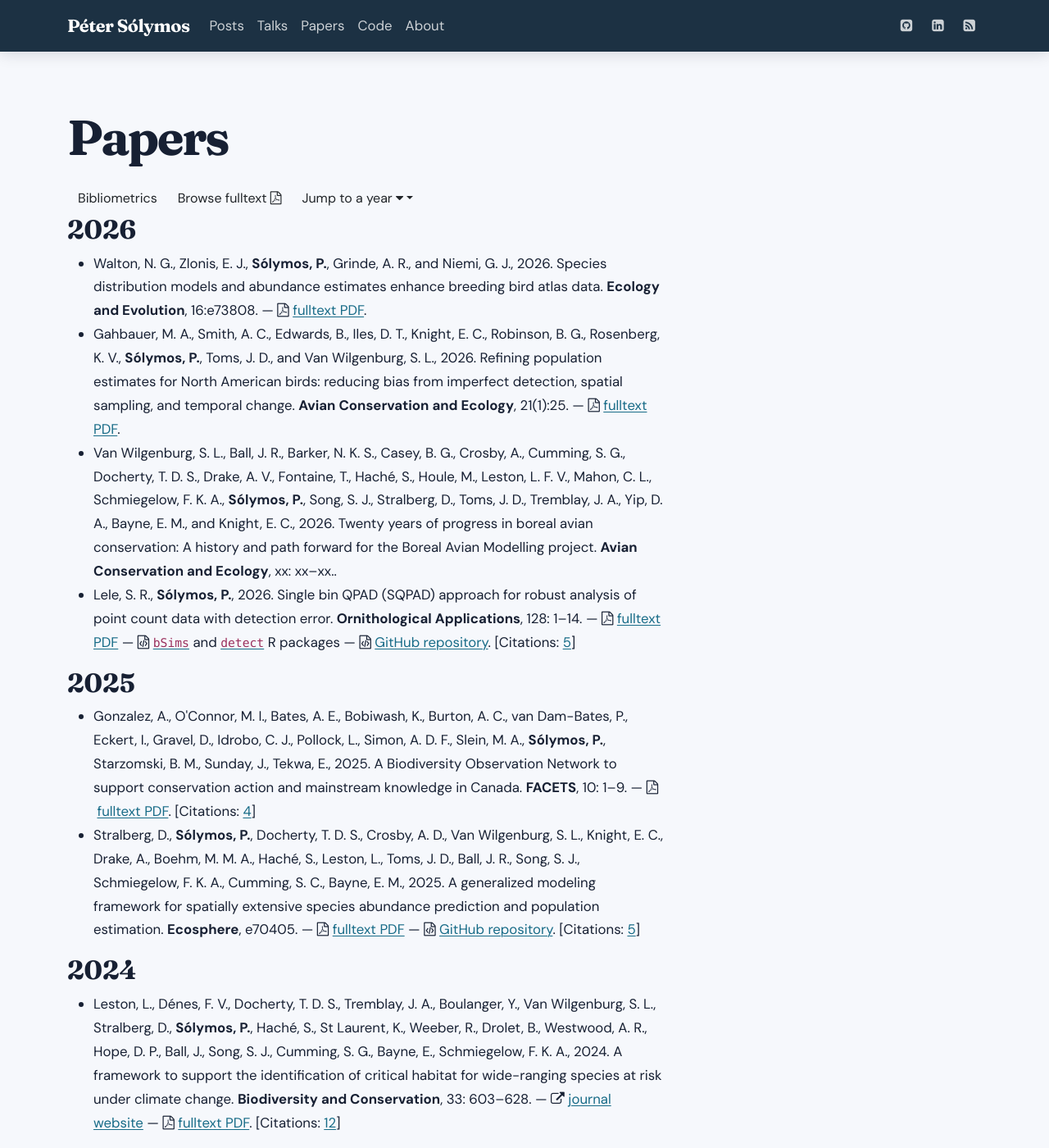
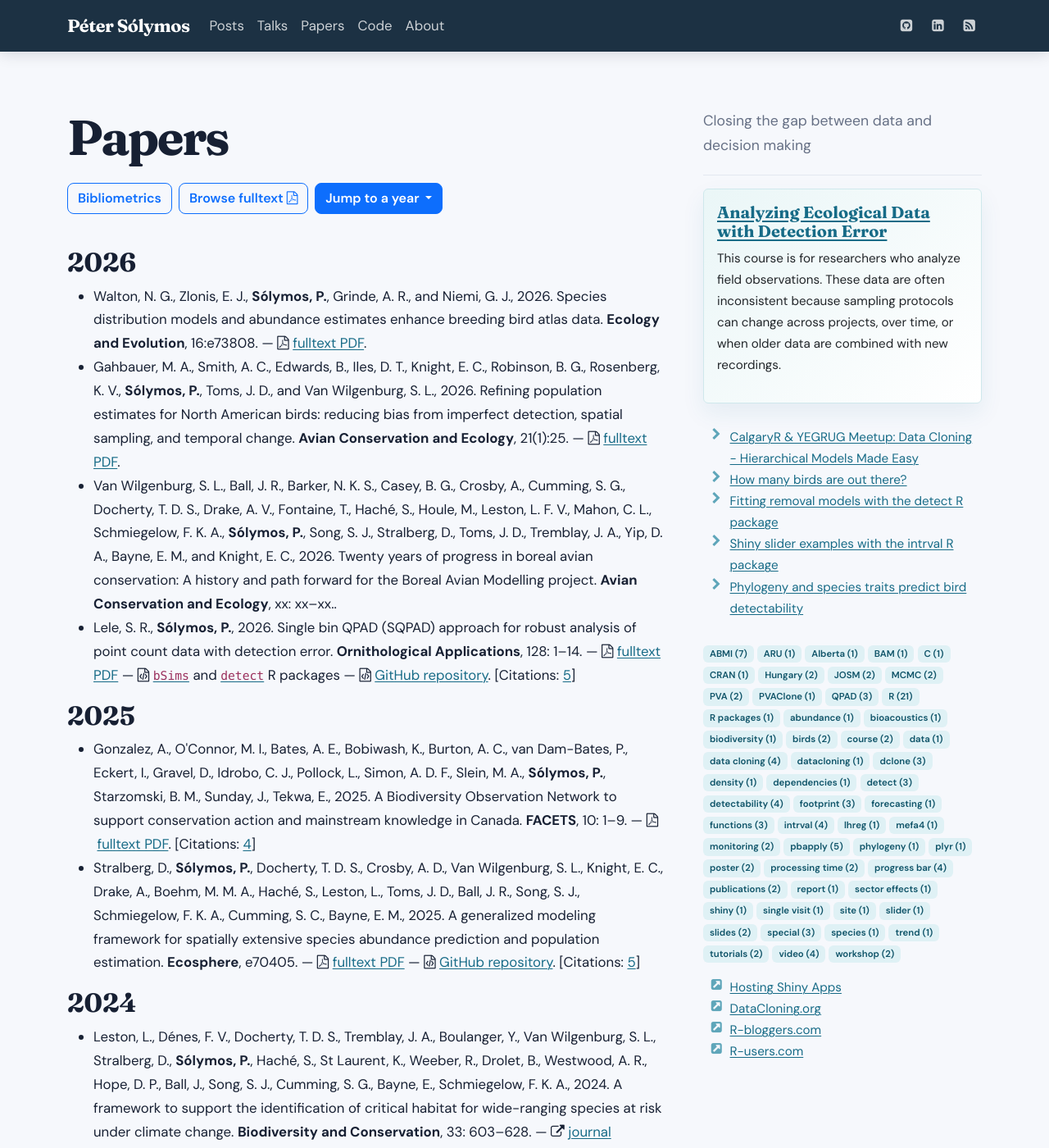
Before and after one commit to psolymos/psolymos.github.io, a Jekyll site: the page built from papers/index.md, in a window 1280 px wide and 1400 px high. Shown: the whole window at 82% size. Built offline with Jekyll 4.4.1, drawn with Linux system fonts in a browser that asks for light colours; comment, search, counter and statistics services are not loaded.

Commit message:
Fixes
Signed-off-by: Peter Solymos <psolymos@gmail.com>

```diff
--- a/_layouts/default.html
+++ b/_layouts/default.html
@@ -41,7 +41,7 @@
             </ul></nav>
             {% endif %}
             {% if page.disqus %}{% include _comments.html %}{% endif %}
-        </div>
+          </article>
         <aside class="col-12 col-lg-4 sidebar">
         <p class="sidebar-intro">{{ site.description }}</p>
         <!-- <center>
@@ -67,7 +67,7 @@
         <ul class="fa-ul">
           {% for post in site.posts limit:6 %}
           {% unless post.promote %}
-          <li><i class="fa-li fa fa-chevron-right text-white"></i><a href="{{ site.baseurl }}{{ post.url }}">{{ post.title }}</a></li>
+          <li><i class="fa-li fa fa-chevron-right"></i><a href="{{ site.baseurl }}{{ post.url }}">{{ post.title }}</a></li>
           {% endunless %}
           {% endfor %}
         </ul>
@@ -87,7 +87,7 @@
             {% if sameTagCount >= 1 %}
               {% assign similarPostCount = similarPostCount | plus: 1 %}
                 {% if similarPostCount <= 5 %}
-                  <li><i class="fa-li fa fa-chevron-right text-white"></i><a href="{{ site.baseurl }}{{ post.url }}">{{ post.title }}</a></li>
+                  <li><i class="fa-li fa fa-chevron-right"></i><a href="{{ site.baseurl }}{{ post.url }}">{{ post.title }}</a></li>
                 {% endif %}
             {% endif %}
         {% endfor %}
@@ -103,10 +103,10 @@
         </p>
 <!-- links -->
         <ul class="fa-ul">
-          <li><i class="fa-li fa fa-external-link-square text-white"></i><a href="https://hosting.analythium.io/">Hosting Shiny Apps</a></li>
-          <li><i class="fa-li fa fa-external-link-square text-white"></i><a href="http://datacloning.org/">DataCloning.org</a></li>
-          <li><i class="fa-li fa fa-external-link-square text-white"></i><a href="http://www.r-bloggers.com/">R-bloggers.com</a></li>
-          <li><i class="fa-li fa fa-external-link-square text-white"></i><a href="https://www.r-users.com/">R-users.com</a></li>
+          <li><i class="fa-li fa fa-external-link-square"></i><a href="https://hosting.analythium.io/">Hosting Shiny Apps</a></li>
+          <li><i class="fa-li fa fa-external-link-square"></i><a href="http://datacloning.org/">DataCloning.org</a></li>
+          <li><i class="fa-li fa fa-external-link-square"></i><a href="http://www.r-bloggers.com/">R-bloggers.com</a></li>
+          <li><i class="fa-li fa fa-external-link-square"></i><a href="https://www.r-users.com/">R-users.com</a></li>
         </ul>
 <!-- ads -->
         {% if site.ads %}
--- a/assets/site.css
+++ b/assets/site.css
@@ -71,6 +71,8 @@ h2.subtitle { color: var(--muted); font-family: "DM Sans", system-ui, sans-serif
 .post-card .card-body { padding: 1.25rem 1.5rem; }
 .post-card h4 { font-size: 1.35rem; margin: 0 0 0.7rem; }
 .list-group-item { border-color: var(--line); padding: 0.9rem 1rem; }
+.papers-actions { margin-bottom: 2rem; }
+.papers-actions .btn { border-radius: 0.5rem; font-weight: 600; }
 
 @media (max-width: 991.98px) { .site-nav .navbar-nav { padding: 0.75rem 0; } .site-main { padding-top: 2.5rem; } }
 @media (max-width: 575.98px) { body { font-size: 1rem; } .site-hero { padding: 7rem 0 3.5rem; } .site-main { padding-top: 2rem; } }
--- a/papers/index.md
+++ b/papers/index.md
@@ -6,7 +6,7 @@ years: [2026, 2025, 2024, 2023, 2022, 2021, 2020, 2019, 2018, 2017, 2016, 2015,
 excerpt: The list of peer-reviewed scientific papers written by Peter Solymos.
 ---
 
-<div class="btn-group btn-group-justified">
+<div class="btn-toolbar papers-actions" role="toolbar" aria-label="Publication links">
 
   <!-- <div class="btn-group">
     <a href="#" class="btn btn-default dropdown-toggle" data-toggle="dropdown">Bibliometrics <i class="fa fa-caret-down" aria-hidden="true"></i></a>
@@ -21,8 +21,8 @@ excerpt: The list of peer-reviewed scientific papers written by Peter Solymos.
       <li><a href="{{ site.baseurl }}/papers/bibliometrics.html">Charts</a></li>
      </ul>
   </div> -->
-  <div class="btn-group">
-    <a href="{{ site.baseurl }}/papers/bibliometrics.html" class="btn btn-default">Bibliometrics</a>
+  <div class="btn-group me-2 mb-2">
+    <a href="{{ site.baseurl }}/papers/bibliometrics.html" class="btn btn-outline-primary">Bibliometrics</a>
   </div>
 
   <!-- <div class="btn-group">
@@ -33,15 +33,17 @@ excerpt: The list of peer-reviewed scientific papers written by Peter Solymos.
       <li><a href="https://sites.google.com/site/psolymosold/publications/nonrefereed">Not peer-reviewed stuff</a></li>
      </ul>
   </div> -->
-  <div class="btn-group">
-    <a href="https://drive.google.com/folderview?id=0B-q59n6LIwYPflA4aHVydEx5aFY5MUZtdFRvcG11NWNUc3ljOTdsSlFSSHRDdHJVMDEyWXc&usp=sharing" class="btn btn-default">Browse fulltext <i class="fa fa-file-pdf-o" aria-hidden="true"></i></a>
+  <div class="btn-group me-2 mb-2">
+    <a href="https://drive.google.com/folderview?id=0B-q59n6LIwYPflA4aHVydEx5aFY5MUZtdFRvcG11NWNUc3ljOTdsSlFSSHRDdHJVMDEyWXc&usp=sharing" class="btn btn-outline-primary">Browse fulltext <i class="fa fa-file-pdf-o" aria-hidden="true"></i></a>
   </div>
 
-  <div class="btn-group">
-    <a href="#" class="btn btn-default dropdown-toggle" data-toggle="dropdown">Jump to a year <i class="fa fa-caret-down" aria-hidden="true"></i></a>
-    <ul class="dropdown-menu">
-      {% for yr in page.years %}<li><a href="#{{ yr }}">{{ yr }}</a></li> {% endfor %}
-     </ul>
+  <div class="btn-group mb-2">
+    <button class="btn btn-primary dropdown-toggle" type="button" data-bs-toggle="dropdown" aria-expanded="false">
+      Jump to a year
+    </button>
+    <ul class="dropdown-menu dropdown-menu-end">
+      {% for yr in page.years %}<li><a class="dropdown-item" href="#{{ yr }}">{{ yr }}</a></li>{% endfor %}
+    </ul>
   </div>
 
 </div>
```
